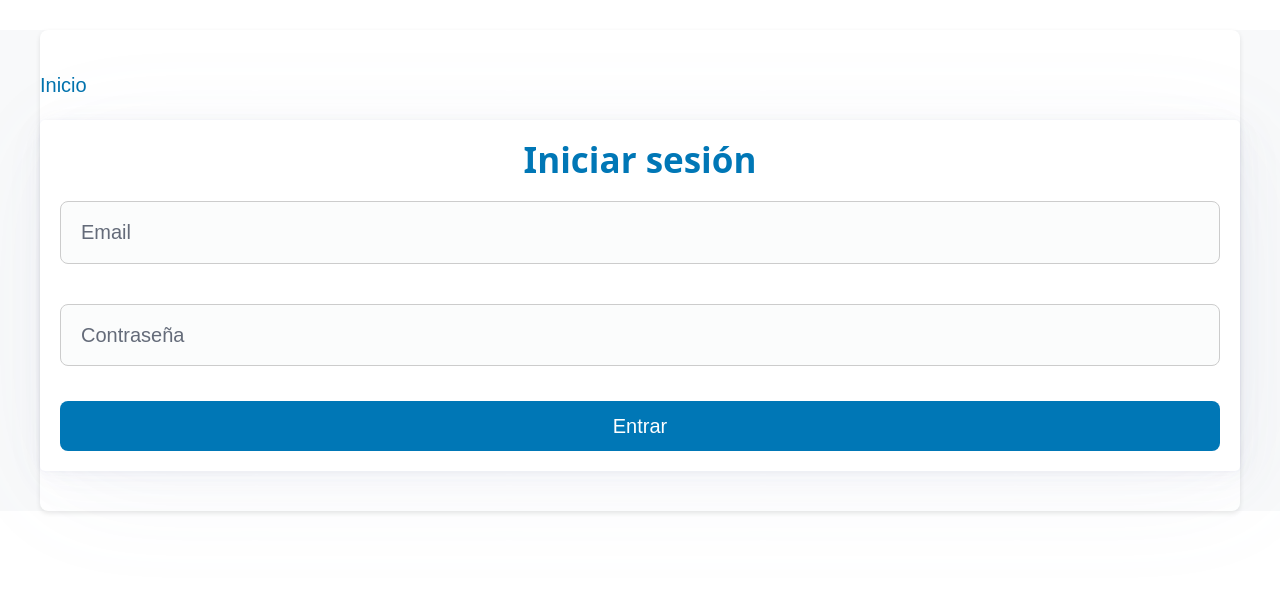
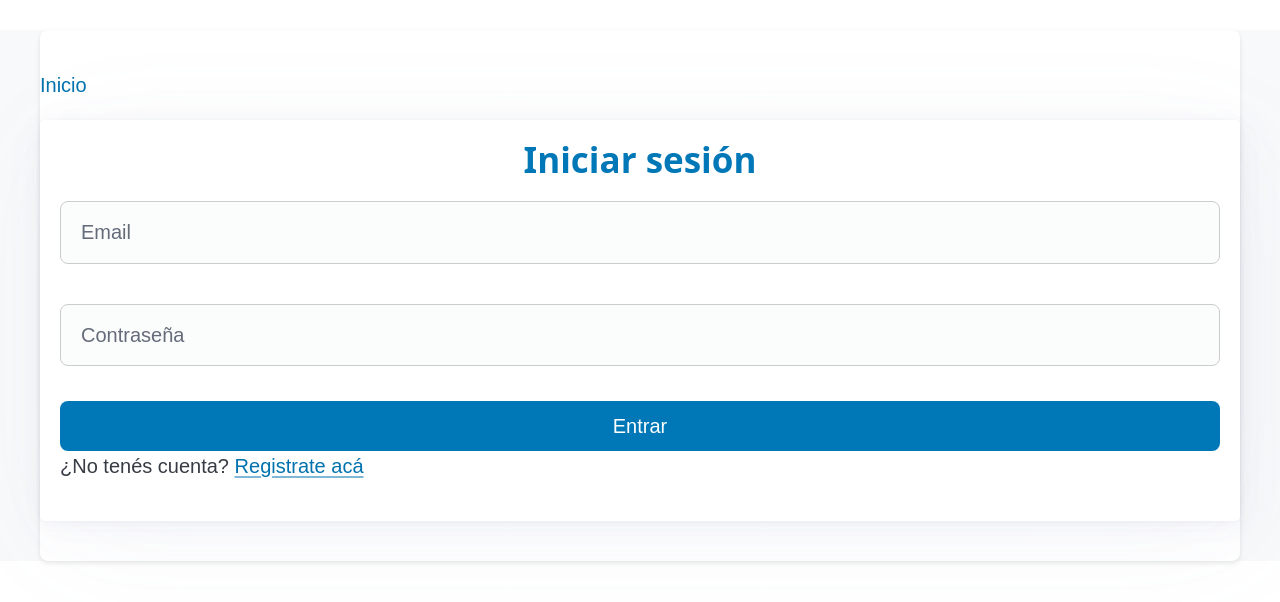
Before and after one commit to ismaelmalanga/TP3-PROGRAMACION4, a React (Vite) app in the folder front-end/TP3-PROGRAMACION4/: page / in a window 1280 px wide. Shown: the top 602 px of the page. Built offline with nearby package versions, Linux system fonts and the light colour scheme.

Commit message:
modifique home para agregar el registrarse

```diff
--- a/front-end/TP3-PROGRAMACION4/src/Home.jsx
+++ b/front-end/TP3-PROGRAMACION4/src/Home.jsx
@@ -1,5 +1,6 @@
 import { useState } from "react";
 import { useAuth } from "./Auth.jsx";
+import { Link } from "react-router-dom";
 
 export const Home = () => {
     const { isAuthenticated, login, error } = useAuth();
@@ -11,30 +12,32 @@ export const Home = () => {
     };
 
     if (isAuthenticated) {
-        return <h2>Bienvenido al sistema de turnos </h2>;
+        return (
+            <section className="bienvenida">
+                <h2>Bienvenido al sistema de turnos</h2>
+                <p>
+                    Desde aquí podrás gestionar fácilmente los <b>pacientes</b>, <b>médicos</b> y <b>turnos</b>.<br />
+                    Utilizá el menú superior para acceder a cada sección.
+                </p>
+            </section>
+        );
     }
 
     return (
-        <article>
+        <article className="login-container">
             <h2>Iniciar sesión</h2>
             <form onSubmit={handleSubmit}>
-                <input
-                    type="email"
-                    placeholder="Email"
-                    value={cred.email}
-                    onChange={(e) => setCred({ ...cred, email: e.target.value })}
-                    required
+                <input type="email" placeholder="Email" value={cred.email} onChange={(e) => setCred({ ...cred, email: e.target.value })} required
                 />
-                <input
-                    type="password"
-                    placeholder="Contraseña"
-                    value={cred.password}
-                    onChange={(e) => setCred({ ...cred, password: e.target.value })}
-                    required
+                <input type="password" placeholder="Contraseña" value={cred.password} onChange={(e) => setCred({ ...cred, password: e.target.value })} required
                 />
                 <button>Entrar</button>
             </form>
-            {error && <p style={{ color: "red" }}>{error}</p>}
+            {error && <p className="error">{error}</p>}
+
+            <p className="registro-link">
+                ¿No tenés cuenta? <Link to="/registro">Registrate acá</Link>
+            </p>
         </article>
     );
 };
```
